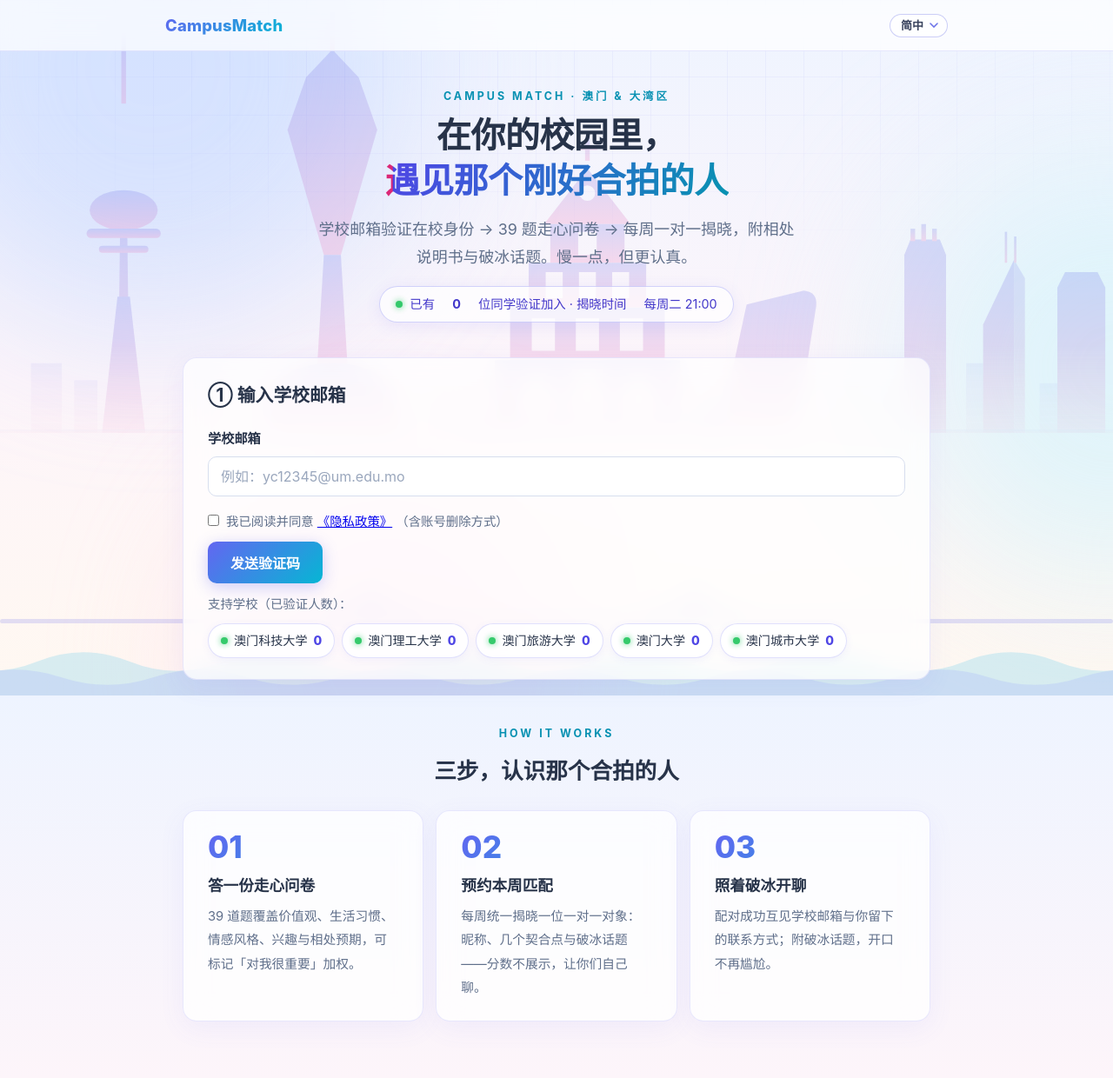
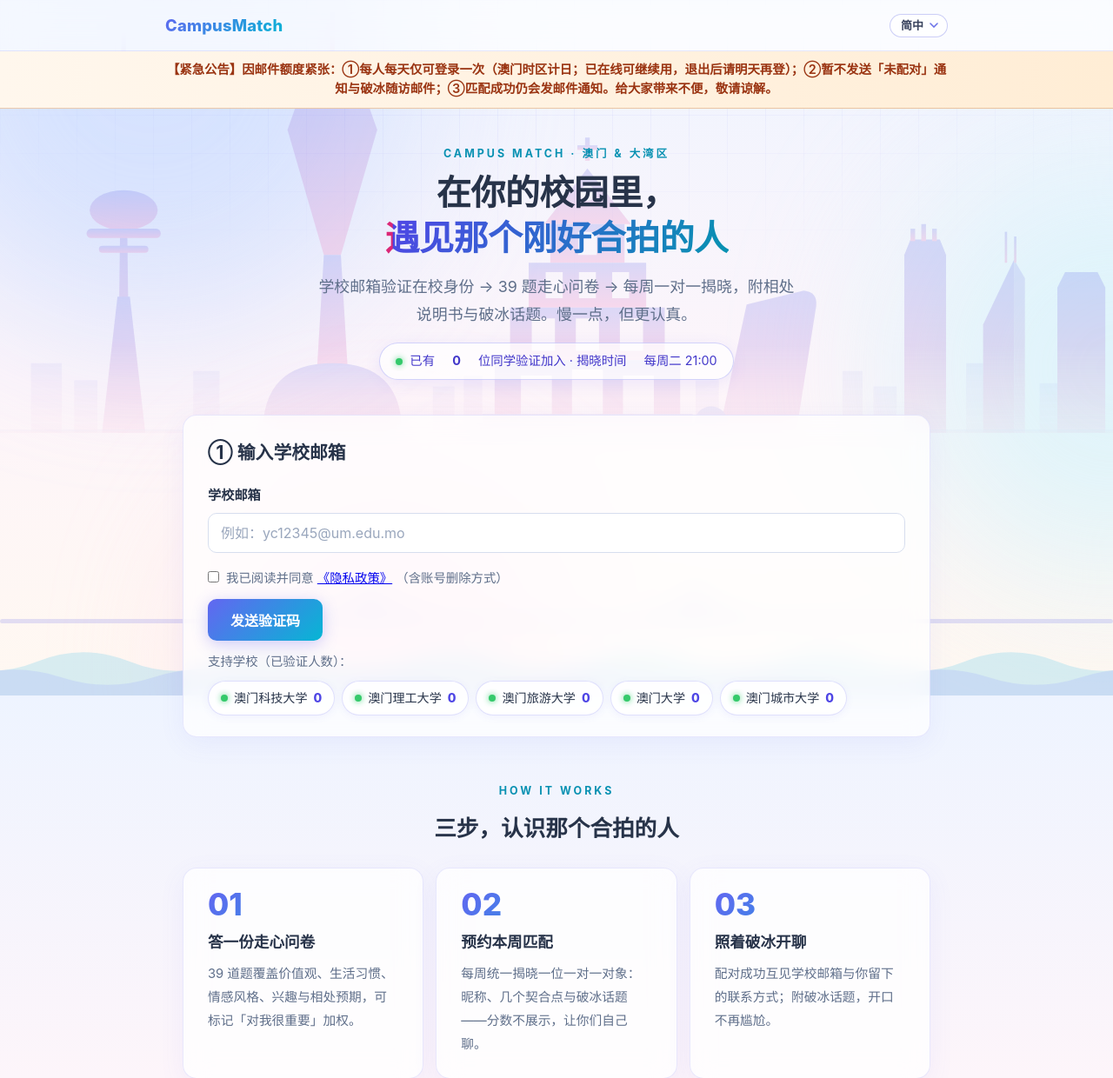
Before and after one commit to oyj123321/campus-match, a Flask app: page / in a window 1280 px wide. Shown: the top 1240 px of the page at 87% size. Run offline with Flask 3, Linux system fonts and the light colour scheme.

Commit message:
Emergency mail quota controls: one login/day and fewer emails.
Limit logins per Macau day, skip no-match and icebreaker follow-up mail, keep success match mail, and show the policy in the site banner.

Co-authored-by: Cursor <cursoragent@cursor.com>

```diff
--- a/app.py
+++ b/app.py
@@ -7,7 +7,7 @@ CampusMatch v2 — 校园恋爱匹配系统
 
 import time, json, threading
 from collections import defaultdict, deque
-from datetime import datetime
+from datetime import datetime, timedelta, date
 from functools import wraps
 
 from flask import Flask, request, session, jsonify, render_template, redirect, url_for
@@ -22,10 +22,11 @@ from config import (
     BATCH_MATCH_DAY, BATCH_MATCH_HOUR, BATCH_SCHEDULER_ENABLED,
     ADMIN_SECRET, WEEKDAY_LABELS,
     REVEAL_REQUIRE_OPT_IN, INSTANT_MATCH_ENABLED, CROSS_SCHOOL_MATCHING_ENABLED,
-    ICEBREAKER_FOLLOWUP_DAYS,
+    ICEBREAKER_FOLLOWUP_DAYS, MAIL_NO_MATCH_ENABLED, ICEBREAKER_FOLLOWUP_ENABLED,
     MAIL_ENABLED, MAIL_PROVIDER, MAIL_SERVER, MAIL_PORT, MAIL_USERNAME, MAIL_PASSWORD, MAIL_FROM,
     CONTACT_EMAIL,
     RESEND_API_KEY,
+    LOGIN_ONCE_PER_DAY, SITE_ANNOUNCEMENT,
 )
 from models import db, User, UserTag, Match, Blocklist
 from questionnaire import QUESTIONS, build_feature_vector, get_compatibility_insight, get_open_letter
@@ -52,7 +53,11 @@ db.init_app(app)
 
 @app.context_processor
 def inject_globals():
-    return {"contact_email": CONTACT_EMAIL}
+    return {
+        "contact_email": CONTACT_EMAIL,
+        "site_announcement": (SITE_ANNOUNCEMENT or "").strip(),
+        "login_once_per_day": LOGIN_ONCE_PER_DAY,
+    }
 
 
 # 邮箱 → 近期请求时间戳（进程内限流，MVP 够用）
@@ -74,7 +79,9 @@ def get_mail_config():
 
 
 def notify_no_match(user, reason=None):
-    """无论是否配对成功都应通知；无结果时发「暂未配对」邮件。"""
+    """无结果时发「暂未配对」邮件；额度紧张时可 MAIL_NO_MATCH_ENABLED=false 关闭。"""
+    if not MAIL_NO_MATCH_ENABLED:
+        return False, "no-match-mail-disabled"
     ok, info = send_match_result_email(
         user.email, [], get_mail_config(), reason=reason,
     )
@@ -121,6 +128,49 @@ def check_register_rate(email):
         return False, f"发送过于频繁，请 {REGISTER_RATE_WINDOW // 60} 分钟后再试"
     q.append(now)
     return True, None
+
+
+def _macau_date(dt_utc_naive: datetime | None = None) -> date:
+    """UTC naive → 澳门/香港日历日（UTC+8）。"""
+    utc = dt_utc_naive or datetime.utcnow()
+    return (utc + timedelta(hours=8)).date()
+
+
+def _logged_in_today(user: User) -> bool:
+    if not user or not getattr(user, "last_login_at", None):
+        return False
+    return _macau_date(user.last_login_at) == _macau_date()
+
+
+def _email_sent_today(user: User) -> bool:
+    if not user or not user.verification_sent_at:
+        return False
+    return _macau_date(user.verification_sent_at) == _macau_date()
+
+
+def _mark_login(user: User) -> None:
+    user.last_login_at = datetime.utcnow()
+
+
+LOGIN_ONCE_MSG = (
+    "今日已登录过（紧急限流：每人每天仅可登录一次，以澳门时区计日）。"
+    "若你仍保持登录可继续使用；退出后请明天再试。给大家带来不便，敬请谅解。"
+)
+EMAIL_ONCE_MSG = (
+    "今日验证码已发送过，请查收学校邮箱（含垃圾箱），勿重复申请。"
+    "紧急限流期间每人每天仅发一封登录验证码。"
+)
+
+
+def _deny_login_once_today(user: User):
+    """若触发每日登录限制，返回 Flask 响应；否则 None。内测号豁免。"""
+    if not LOGIN_ONCE_PER_DAY or not user:
+        return None
+    if _is_beta_account(user.email):
+        return None
+    if _logged_in_today(user):
+        return jsonify({"ok": False, "error": LOGIN_ONCE_MSG}), 429
+    return None
 
 
 LOOKING_FOR_VALUES = {"male", "female", "both"}
@@ -337,10 +387,15 @@ def api_register():
         db.session.add(user)
         db.session.flush()
 
+    denied = _deny_login_once_today(user)
+    if denied:
+        return denied
+
     # 内测号：免邮件，注册后直接登录（验证码随便填也能进）
     if _is_beta_account(email):
         user.verification_token = None
         user.email_verified = True
+        _mark_login(user)
         db.session.commit()
         session["user_id"] = user.id
         return jsonify({
@@ -349,6 +404,28 @@ def api_register():
             "beta_skip_verify": True,
             "message": f"内测账号已直接登录（{email}）。验证码可随便填，或不填直接点验证亦可。",
             "dev_token": "任意",
+        })
+
+    # 已验证用户：紧急省邮件 — 当日首次直接登录，不发验证码
+    if user.email_verified and LOGIN_ONCE_PER_DAY:
+        _mark_login(user)
+        db.session.commit()
+        session["user_id"] = user.id
+        return jsonify({
+            "ok": True,
+            "mail_sent": False,
+            "direct_login": True,
+            "message": "已登录。紧急限流期间每人每天仅可登录一次，请勿随意退出。",
+        })
+
+    # 未验证：当天已发过验证码则不再发信，但仍放行进验证步骤（避免刷新后卡死）
+    if LOGIN_ONCE_PER_DAY and _email_sent_today(user):
+        return jsonify({
+            "ok": True,
+            "mail_sent": False,
+            "code_already_sent": True,
+            "message": "今日验证码已发送，请查收学校邮箱（含垃圾箱）并在下方输入；请勿重复申请。",
+            "dev_token": None if MAIL_ENABLED else user.verification_token,
         })
 
     token = user.generate_token()
@@ -386,11 +463,16 @@ def api_verify():
     if not user:
         return jsonify({"ok": False, "error": "用户不存在"}), 404
 
+    denied = _deny_login_once_today(user)
+    if denied:
+        return denied
+
     beta = _is_beta_account(email)
     # 内测号：任意验证码（可空）直接登录
     if beta:
         user.email_verified = True
         user.verification_token = None
+        _mark_login(user)
         db.session.commit()
         session["user_id"] = user.id
         return jsonify({"ok": True, "message": "内测账号已登录"})
@@ -398,8 +480,10 @@ def api_verify():
     if not token:
         return jsonify({"ok": False, "error": "邮箱和验证码不能为空"}), 400
 
-    # 已验证用户直接登录
+    # 已验证用户直接登录（仍受每日一次限制）
     if user.email_verified:
+        _mark_login(user)
+        db.session.commit()
         session["user_id"] = user.id
         return jsonify({"ok": True, "message": "已登录"})
 
@@ -413,6 +497,7 @@ def api_verify():
 
     user.email_verified = True
     user.verification_token = None
+    _mark_login(user)
     db.session.commit()
 
     session["user_id"] = user.id
@@ -427,6 +512,11 @@ def api_resend_verification():
     user = User.query.filter_by(email=email).first()
     if not user:
         return jsonify({"ok": False, "error": "用户不存在"}), 404
+
+    denied = _deny_login_once_today(user)
+    if denied:
+        return denied
+
     if user.email_verified and not _is_beta_account(email):
         return jsonify({"ok": True, "message": "已验证"})
 
@@ -437,6 +527,7 @@ def api_resend_verification():
     if _is_beta_account(email):
         user.verification_token = None
         user.email_verified = True
+        _mark_login(user)
         db.session.commit()
         session["user_id"] = user.id
         return jsonify({
@@ -445,6 +536,9 @@ def api_resend_verification():
             "dev_token": "任意",
             "message": "内测账号已登录，验证码可随便填",
         })
+
+    if LOGIN_ONCE_PER_DAY and _email_sent_today(user):
+        return jsonify({"ok": False, "error": EMAIL_ONCE_MSG}), 429
 
     token = user.generate_token()
     db.session.commit()
@@ -1116,6 +1210,11 @@ def ensure_schema():
         db.session.commit()
         print("[CampusMatch] migrated: users.mbti_json")
 
+    if "last_login_at" not in user_cols:
+        db.session.execute(text("ALTER TABLE users ADD COLUMN last_login_at DATETIME"))
+        db.session.commit()
+        print("[CampusMatch] migrated: users.last_login_at")
+
     if "icebreaker_followup_sent" not in match_cols:
         db.session.execute(text("ALTER TABLE matches ADD COLUMN icebreaker_followup_sent BOOLEAN DEFAULT 0"))
         db.session.execute(text(
@@ -1168,27 +1267,30 @@ def init_db():
 
 
 def start_batch_scheduler():
-    """后台线程：破冰随访（按小时）；可选每周批量匹配。"""
+    """后台线程：破冰随访（按小时，可关）；可选每周批量匹配。"""
     # Flask debug 重载会起两个进程，只在主进程开调度
     if FLASK_DEBUG and not os_environ_is_reloader_main():
         return
 
-    from email_service import send_due_icebreaker_followups
+    if ICEBREAKER_FOLLOWUP_ENABLED:
+        from email_service import send_due_icebreaker_followups
 
-    def _followup_loop():
-        while True:
-            try:
-                with app.app_context():
-                    n = send_due_icebreaker_followups(get_mail_config())
-                    if n:
-                        print(f"[followup] 破冰随访已处理 {n} 对")
-            except Exception as e:
-                print(f"[followup] 失败: {e}")
-            time.sleep(3600)
+        def _followup_loop():
+            while True:
+                try:
+                    with app.app_context():
+                        n = send_due_icebreaker_followups(get_mail_config())
+                        if n:
+                            print(f"[followup] 破冰随访已处理 {n} 对")
+                except Exception as e:
+                    print(f"[followup] 失败: {e}")
+                time.sleep(3600)
 
-    ft = threading.Thread(target=_followup_loop, name="icebreaker-followup", daemon=True)
-    ft.start()
-    print(f"  破冰随访线程已启动（配对后第 {ICEBREAKER_FOLLOWUP_DAYS} 天）")
+        ft = threading.Thread(target=_followup_loop, name="icebreaker-followup", daemon=True)
+        ft.start()
+        print(f"  破冰随访线程已启动（配对后第 {ICEBREAKER_FOLLOWUP_DAYS} 天）")
+    else:
+        print("  破冰随访已关闭（ICEBREAKER_FOLLOWUP_ENABLED=false）")
 
     if not BATCH_SCHEDULER_ENABLED:
         return
--- a/email_service.py
+++ b/email_service.py
@@ -258,7 +258,10 @@ def send_due_icebreaker_followups(mail_config):
     from datetime import timedelta
     from models import db, Match, User
     from match_pool import is_blocked_pair
-    from config import ICEBREAKER_FOLLOWUP_DAYS
+    from config import ICEBREAKER_FOLLOWUP_DAYS, ICEBREAKER_FOLLOWUP_ENABLED
+
+    if not ICEBREAKER_FOLLOWUP_ENABLED:
+        return 0
 
     cutoff = datetime.utcnow() - timedelta(days=max(1, ICEBREAKER_FOLLOWUP_DAYS))
     rows = (
--- a/models.py
+++ b/models.py
@@ -37,6 +37,7 @@ class User(db.Model):
 
     # 时间戳
     created_at = db.Column(db.DateTime, default=datetime.utcnow)
+    last_login_at = db.Column(db.DateTime, nullable=True)  # 最近成功登录（用于每日登录限制）
     last_matched_at = db.Column(db.DateTime, nullable=True)
     # 本周预约匹配：ISO 周键，如 "2026-W31"；与当前周相同表示已 opt-in
     opt_in_week = db.Column(db.String(16))
--- a/static/i18n.js
+++ b/static/i18n.js
@@ -27,6 +27,7 @@
     var I18N = {
     zh: {
         'nav.matches': '匹配结果', 'nav.questionnaire': '问卷', 'nav.logout': '返回首页',
+        'announce.loginOnce': '【紧急公告】因邮件额度紧张：①每人每天仅可登录一次（澳门时区；已在线可继续用，退出后请明天再登）；②暂不发送「未配对」与破冰随访邮件；③匹配成功仍会发邮件。敬请谅解。',
         'footer.line1': 'CampusMatch — 深度问卷 · 算法匹配 · 每周揭晓',
         'footer.line2': '账号删除 / 反馈：请用你的学校邮箱写信至',
         'footer.privacy': '隐私政策',
@@ -163,6 +164,7 @@
     },
     tw: {
         'nav.matches': '配對結果', 'nav.questionnaire': '問卷', 'nav.logout': '返回首頁',
+        'announce.loginOnce': '【緊急公告】因郵件額度緊張：①每人每天僅可登入一次（澳門時區；已在線可繼續用，退出後請明天再登）；②暫不發送「未配對」與破冰隨訪郵件；③配對成功仍會發郵件。敬請見諒。',
         'footer.line1': 'CampusMatch — 深度問卷 · 演算法配對 · 每週揭曉',
         'footer.line2': '帳號刪除 / 意見回饋：請用你的學校信箱寫信至',
         'footer.privacy': '隱私政策',
@@ -295,6 +297,7 @@
     },
     en: {
         'nav.matches': 'Matches', 'nav.questionnaire': 'Questionnaire', 'nav.logout': 'Back to home',
+        'announce.loginOnce': '[Notice] Limited email quota: ① one login per day (Macau time; stay signed in); ② no “no-match” or follow-up emails for now; ③ successful matches are still emailed. Sorry for the inconvenience.',
         'footer.line1': 'CampusMatch — deep questionnaire · algorithmic matching · weekly reveal',
         'footer.line2': 'Account deletion / feedback: email us from your school address at',
         'footer.privacy': 'Privacy Policy',
@@ -427,6 +430,7 @@
     },
     pt: {
         'nav.matches': 'Matches', 'nav.questionnaire': 'Questionário', 'nav.logout': 'Voltar ao início',
+        'announce.loginOnce': '[Aviso] Limite de emails: ① uma sessão por dia (Macau; mantém-te ligado); ② sem emails de “sem match” ou follow-up por agora; ③ matches com sucesso continuam a ser enviados. Pedimos desculpa.',
         'footer.line1': 'CampusMatch — questionário profundo · matching algorítmico · revelação semanal',
         'footer.line2': 'Eliminar conta / feedback: escreve-nos do teu email escolar para',
         'footer.privacy': 'Política de privacidade',
--- a/static/style.css
+++ b/static/style.css
@@ -123,6 +123,24 @@ body {
 
 @media (prefers-reduced-motion: reduce) {
     *, *::before, *::after { animation: none !important; transition: none !important; }
+}
+
+/* ── 全站公告 ── */
+.site-announcement {
+    background: linear-gradient(90deg, #fff7ed, #ffedd5);
+    border-bottom: 1px solid rgba(180, 83, 9, 0.28);
+    color: #9a3412;
+    padding: 10px 16px;
+    position: relative;
+    z-index: 28;
+}
+.site-announcement-inner {
+    max-width: 900px;
+    margin: 0 auto;
+    font-size: 0.9em;
+    font-weight: 600;
+    line-height: 1.55;
+    text-align: center;
 }
 
 /* ── Nav ── */
--- a/templates/base.html
+++ b/templates/base.html
@@ -4,11 +4,11 @@
     <meta charset="UTF-8">
     <meta name="viewport" content="width=device-width, initial-scale=1.0">
     <title>CampusMatch — 校园恋爱匹配</title>
-    <link rel="stylesheet" href="/static/style.css?v=1928">
-    <script src="/static/i18n.js?v=1928"></script>
-    <script src="/static/love_personality_i18n.js?v=1928"></script>
+    <link rel="stylesheet" href="/static/style.css?v=1930">
+    <script src="/static/i18n.js?v=1930"></script>
+    <script src="/static/love_personality_i18n.js?v=1930"></script>
     <script src="/static/vendor/html2canvas.min.js"></script>
-    <script src="/static/personality_share.js?v=1928"></script>
+    <script src="/static/personality_share.js?v=1930"></script>
     <script>
         // 全局 Ajax 封装（带错误处理）——放在 head，保证页面内脚本可用
         async function api(method, url, body) {
@@ -157,6 +157,13 @@
         </div>
     </nav>
 
+    {% if site_announcement %}
+    <div class="site-announcement" role="status">
+        {# 不用 data-i18n，以便 .env 的 SITE_ANNOUNCEMENT 可原样覆盖 #}
+        <div class="site-announcement-inner">{{ site_announcement }}</div>
+    </div>
+    {% endif %}
+
     <main class="main">
         {% block content %}{% endblock %}
     </main>
--- a/templates/index.html
+++ b/templates/index.html
@@ -157,18 +157,23 @@ async function register() {
         return;
     }
 
-    // 内测号：注册后已登录，跳过验证码
-    if (data.beta_skip_verify) {
+    // 内测号 / 已验证用户紧急免邮件直登：跳过验证码
+    if (data.beta_skip_verify || data.direct_login) {
         window.location.href = '/questionnaire';
         return;
     }
 
-    // 显示 Step 2
+    // 显示 Step 2（含「今日已发过码、不再重发」的续填场景）
     currentEmail = email;
     document.getElementById('step2-email').textContent = email;
     document.getElementById('step2-card').style.display = 'block';
     document.getElementById('step2-card').scrollIntoView({ behavior: 'smooth' });
     document.getElementById('token').focus();
+
+    if (data.code_already_sent) {
+        document.getElementById('verify-msg').innerHTML =
+            '<span class="t-ok">' + (data.message || '今日验证码已发送，请查收邮箱。') + '</span>';
+    }
 
     // 如果有 dev_token（邮件发送失败的降级），显示在页面上
     if (data.dev_token) {
```
Also changed, not shown: batch_job.py (+21 -18 lines), config.py (+18 -0 lines), CHANGELOG.md, 1 other file.
